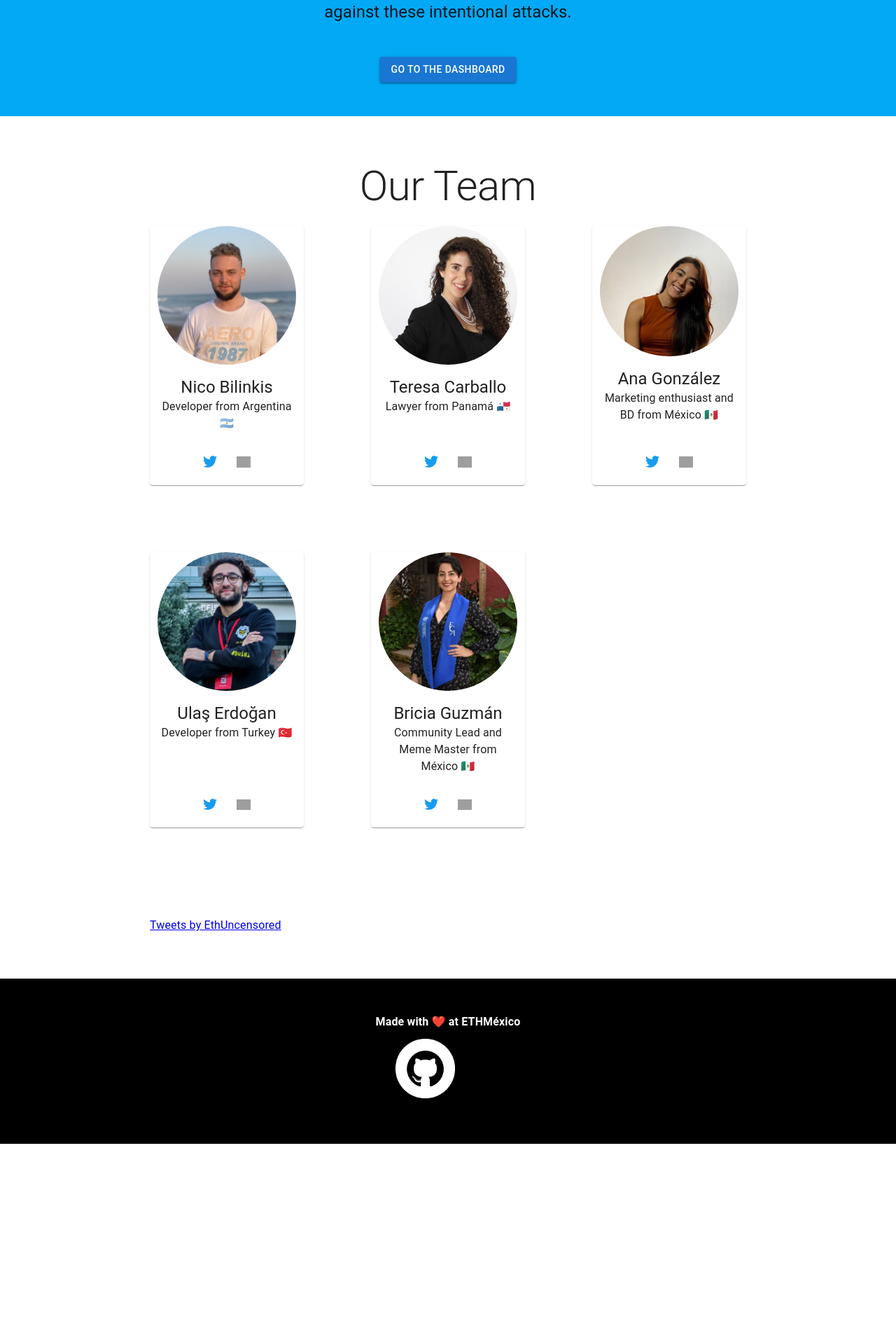
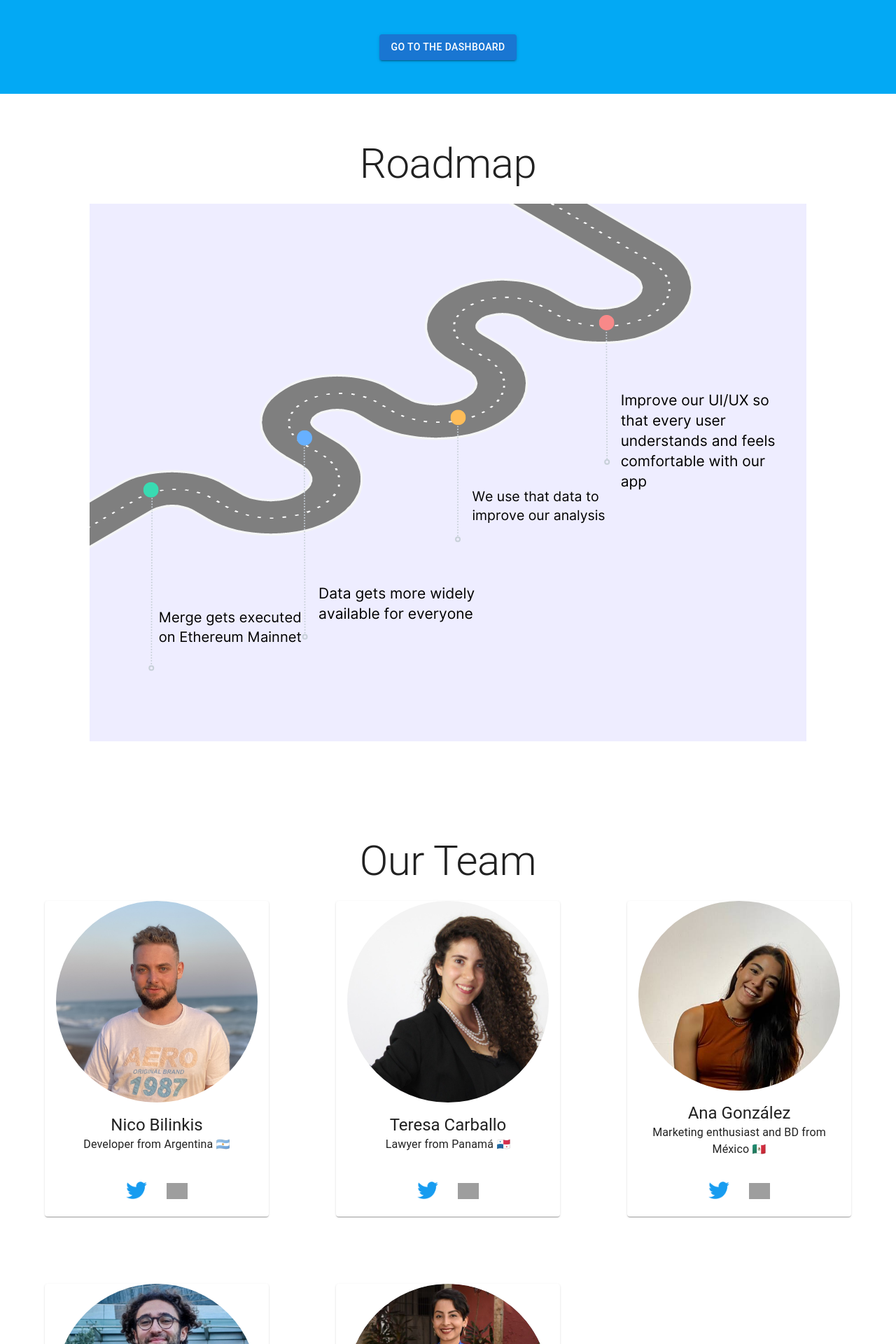
Before and after one commit to bilinkis/eth2-censorship-resistance, a Next.js app: page / in a window 1280 px wide. Shown: the part 620-2540 px from the top of the page at 70% size. Before the commit the page ends 2254 px from the top, so only its background shows below. Built offline with nearby package versions, Linux system fonts and the light colour scheme; grey boxes are pictures that could not be loaded.

Commit message:
feat: roadmap added to the landing page

```diff
--- a/components/Landing.js
+++ b/components/Landing.js
@@ -32,7 +32,7 @@ export default function Landing() {
             pb: 6,
           }}
         >
-          <Container maxWidth="md" style={{ color: "#03A9F4" }}>
+          <Container maxWidth="lg" style={{ color: "#03A9F4" }}>
             <CardMedia
               component="img"
               style={{
@@ -83,8 +83,20 @@ export default function Landing() {
             </Stack>
           </Container>
         </Box>
+        <Container sx={{ py: 8 }} maxWidth="lg" style={{textAlign:"center"}}>
+        <Typography
+            component="h1"
+            variant="h2"
+            align="center"
+            color="text.primary"
+            gutterBottom
+          >
+            Roadmap
+          </Typography>
+          <img src="/roadmap.png"></img>
 
-        <Container sx={{ py: 8 }} maxWidth="md">
+        </Container>
+        <Container sx={{ py: 8 }} maxWidth="lg">
           {/* End hero unit */}
           <Typography
             component="h1"
@@ -459,7 +471,7 @@ export default function Landing() {
         >
           Made with ❤️ at ETHMéxico
         </Typography>
-        <Container style={{ display:"flex",flexDirection:"row", alignItems:"center", justifyContent:"space-evenly", alignContent:"center"}}>
+        <Container style={{ display:"flex",flexDirection:"row", alignItems:"center", justifyContent:"center", alignContent:"center", textAlign:"center"}}>
 
         <Link
           href="https://github.com/bilinkis/eth2-censorship-resistance"
```
Also changed, not shown: public/roadmap.png (added).
